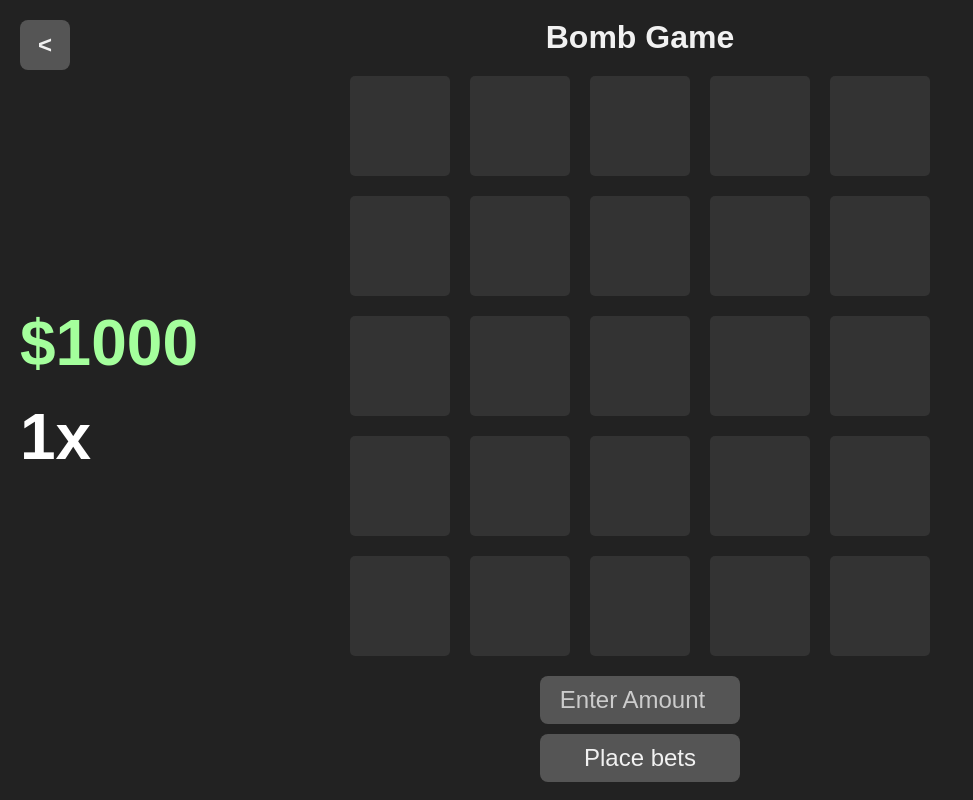
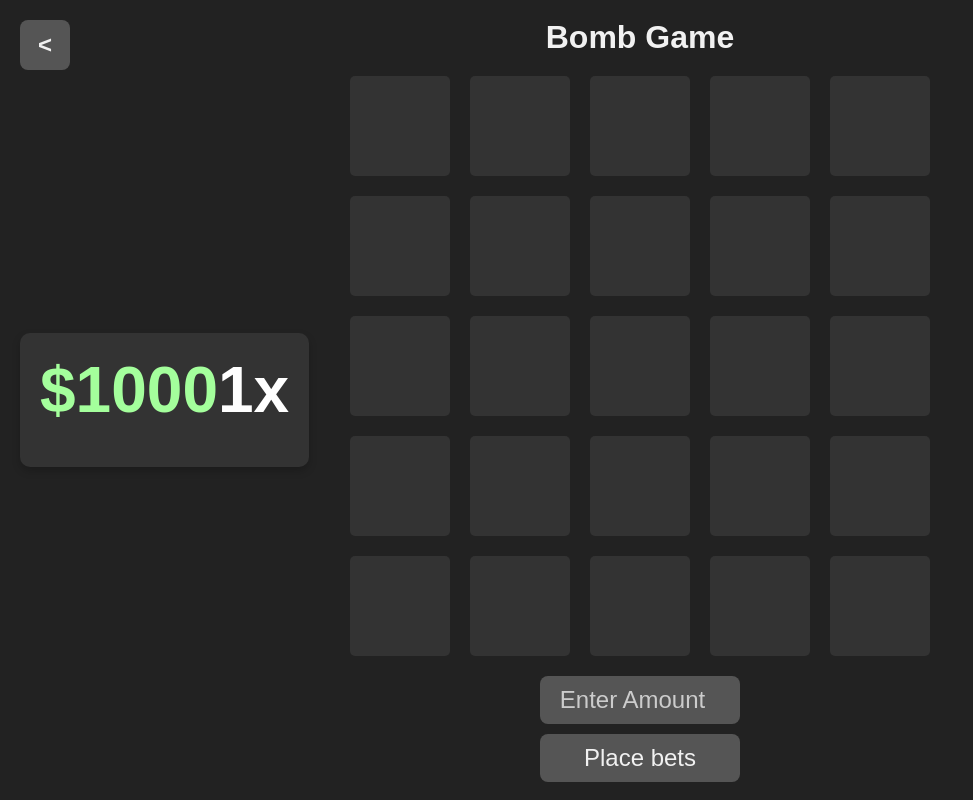
Before and after one commit to zvxnz7/casino, a website built with Vite: page mines.html in a window 1280 px wide. Shown: the whole page, without its empty margins (0-973 px from the left). Built offline with nearby package versions, Linux system fonts and the light colour scheme; no server answers.

Commit message:
Update mines.html

```diff
--- a/mines.html
+++ b/mines.html
@@ -23,6 +23,7 @@
 
         <!-- Left Container -->
         <div class="left-container">
+            <div class="info-box">
             <!-- Money Display -->
                 <div class="money-display">
                     $<span id="moneyAmount">1000</span>
@@ -31,6 +32,7 @@
                 <!-- Multiplier Display -->
                 <div class="multiplier-box">
                     <span id="multiplier">1</span>x
+                </div>
             </div>
         </div>
 
```
Lines whose indentation alone changed are shown as unchanged.
